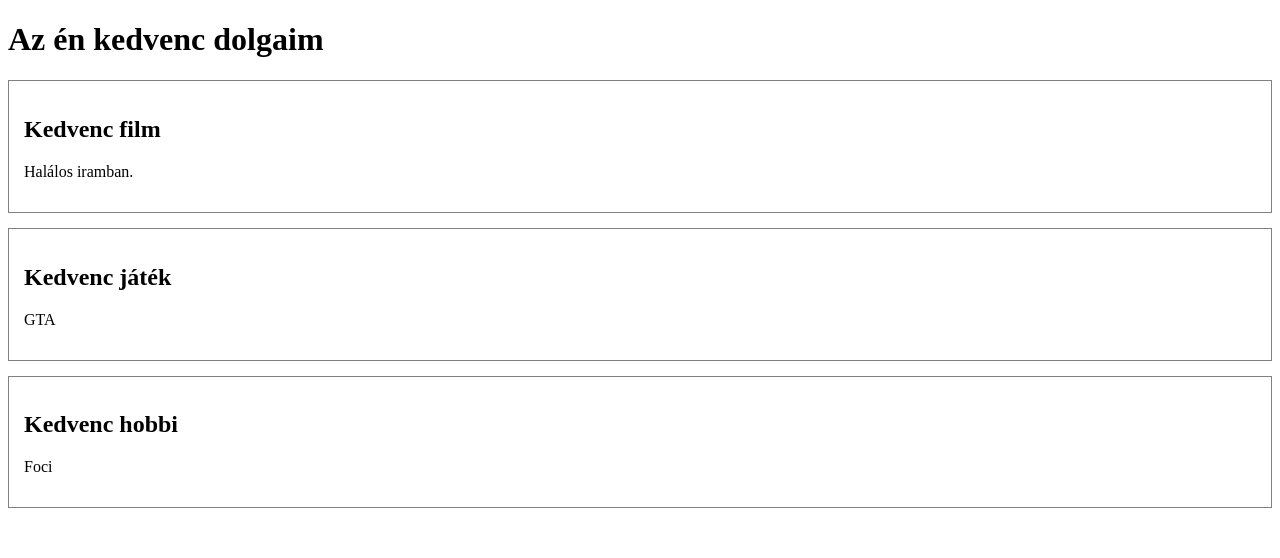
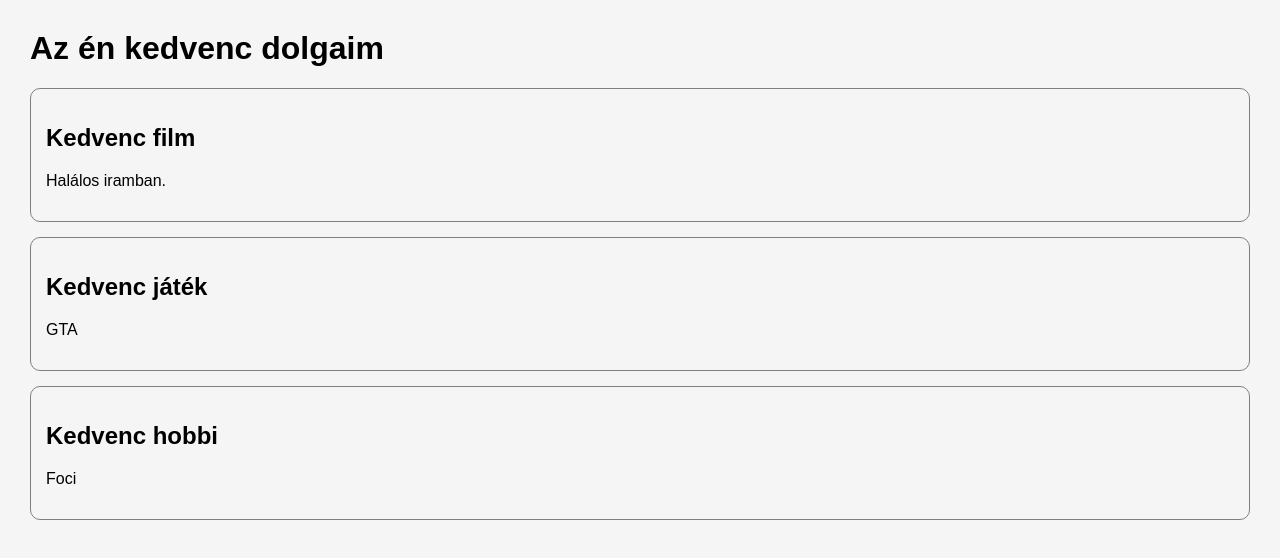
Before and after one commit to AntalBalint23d/Kedvenc, a plain HTML site: page index.html in a window 1280 px wide. Drawn offline with Linux system fonts and the light colour scheme.

Commit message:
Oldal kinézetének javítása

```diff
--- a/style.css
+++ b/style.css
@@ -1,10 +1,12 @@
-ody{
+body{
     font-family: Arial, sans-serif;
     margin: 30px;
+    background-color: #f5f5f5;
 }
 
 section{
     border: 1px solid gray;
     padding: 15px;
     margin-bottom: 15px;
+    border-radius: 10px;
 }
```
